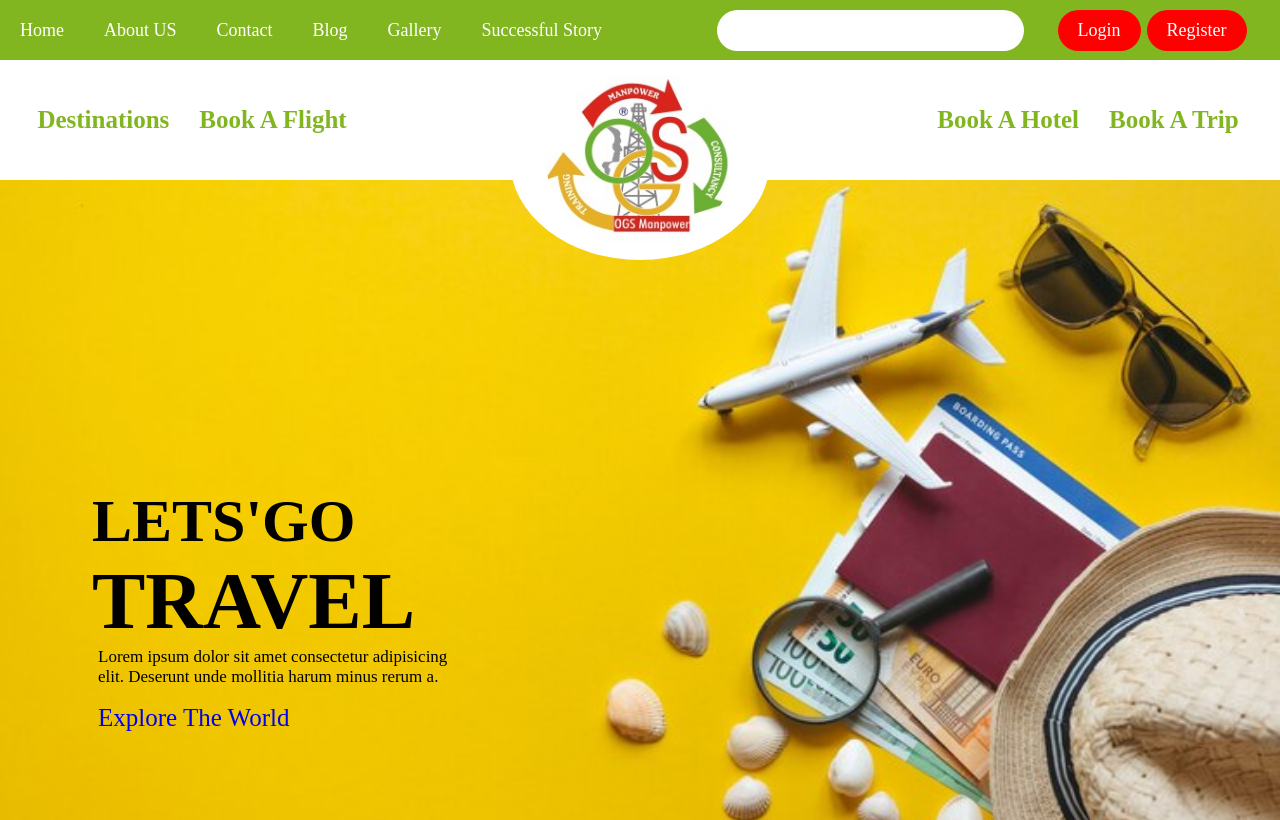
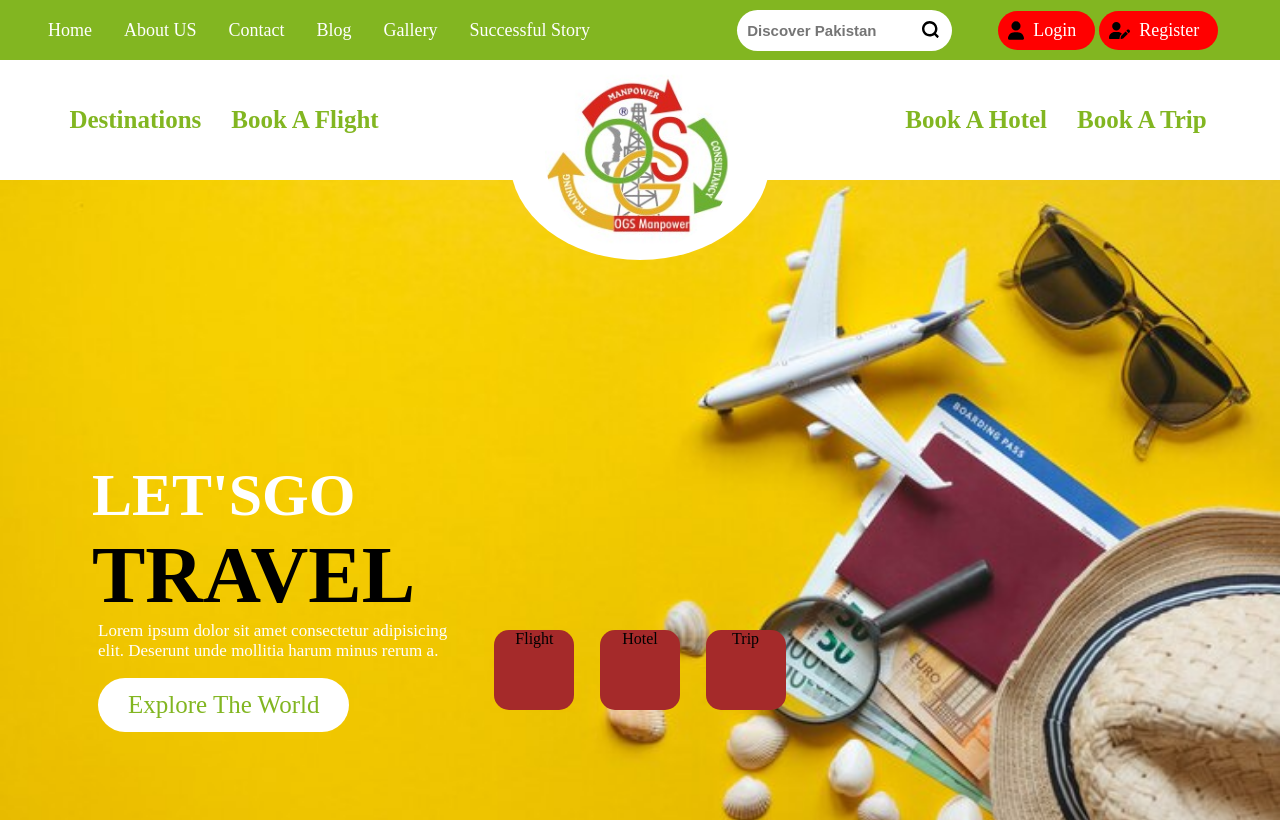
Before and after one commit to AjeetKumar002/OGS-trevelling, a plain HTML site: page index.html in a window 1280 px wide. Drawn offline with Linux system fonts and the light colour scheme.

Commit message:
OGS Travelling

```diff
--- a/index.html
+++ b/index.html
@@ -8,7 +8,8 @@
   </head>
   <body>
     <div class="main-div">
-      <div class="nav-top">
+        <div class="nav-top">
+          <div class="nav">
         <ul>
           <li><a href="#">Home</a></li>
           <li><a href="#">About US</a></li>
@@ -18,16 +19,20 @@
           <li><a href="#">Successful Story</a></li>
         </ul>
         <div class="search-bar">
-          <input type="search" />
+          <input type="search" placeholder="Discover Pakistan"/>
+          <img src="images/magnifying-glass-solid.svg" alt="button">
         </div>
         <div class="buttons">
           <div class="login">
+            <img src="images/user-solid.svg" alt="icon">
             <li><a href="#">Login</a></li>
           </div>
           <div class="register">
-            <li><a href="#">Register</a></li>
+            <img src="images/user-pen-solid.svg" alt="icon">
+            <li ><a href="#">Register</a></li>
           </div>
         </div>
+    </div>
       </div>
       <div class="nav-bottam">
         <div class="left">
@@ -46,7 +51,7 @@
       </div>
       <div class="home">
         <div class="text-box">
-          <h3 class="heading1">LETS'GO</h3>
+          <h3 class="heading1">LET'SGO</h3>
           <h1 class="heading2">TRAVEL</h1>
           <p>
             Lorem ipsum dolor sit amet consectetur adipisicing elit. Deserunt
@@ -54,6 +59,15 @@
           </p>
           <li><a href="#">Explore The World</a></li>
         </div>
+        <div class="home-items">
+            <div class="itmz">
+        <div class="box">Flight</div>
+        <div class="box">Hotel</div>
+        <div class="box">Trip</div>
+            </div>
+
+        </div>
+
       </div>
     </div>
   </body>
--- a/style.css
+++ b/style.css
@@ -16,57 +16,102 @@
     display: flex;
 }
 
- .nav-top ul {
+.nav-top .nav {
+    width: 95%;
+    display: flex;
+    margin: auto;
+}
+
+ .nav-top .nav ul {
     display: flex;
     align-items: center;
-    width: 50%;
+    width: 58%;
     list-style: none;
 }
 
- .nav-top ul li {
-    padding: 10px 20px;
+ .nav-top .nav ul li {
+    padding: 10px 16px;
 }
 
- .nav-top ul a {
+ .nav-top .nav ul a {
    font-size: 18px;
     text-decoration: none;
     color: white;
 }
 
- .nav-top .search-bar {
-    width: 30%;
+ .nav-top .nav .search-bar {
+    width: 19%;
     display: flex;
-    justify-content: end;
+    /* justify-content: end; */
     align-items: center;
 }
 
- .nav-top .search-bar input {
-    width: 80%;
+ .nav-top .nav .search-bar input {
+    width: 75%;
+    height: 41px;
     padding: 10px;
     font-size: 18px;
     border: none;
     outline: none;
-    border-radius: 50px;
+    border-top-left-radius: 24px;
+    border-bottom-left-radius: 24px;
 }
 
+.nav-top .nav .search-bar input::placeholder {
+    font-size: 15px;
+    font-weight: 600;
+}
 
- .nav-top .buttons {
-    width: 20%;
+.nav-top .nav .search-bar img {
+    width: 41px;
+    background-color: white;
+    padding: 11px;
+    border-top-right-radius: 24px;
+    border-bottom-right-radius: 24px;
+    cursor: pointer;
+}
+
+ .nav-top .nav .buttons {
+    width: 18%;
     display: flex;
     margin: auto;
     justify-content: center;
 }
 
- .nav-top .buttons li {
+.nav-top .nav .buttons .login, .register {
+    display: flex;
+    background-color: red;
+    padding: 8px 10px;
+    border-radius: 20px;
+    margin: 2px;
+}
+
+.nav-top .nav .buttons .register img {
+    width: 21px;
+    color: white;
+}
+
+.nav-top .nav .buttons .login img {
+    width: 16px;
+    color: white;
+}
+
+ .nav-top .nav .buttons .login li {
     list-style: none;
-    padding: 10px 20px;
-    margin: 3px;
-    border-radius: 50px;
+    padding: 1px 9px;
+    /* margin: 3px; */
+    /* border-radius: 50px; */
+    background-color: red;
+}
+
+.nav-top .nav .buttons .register li {
+    list-style: none;
+    padding: 1px 9px;
     background-color: red;
 
 }
 
- .nav-top .buttons li a {
+ .nav-top .nav .buttons li a {
     text-decoration: none;
     color: white;
     font-size: 18px;
@@ -82,7 +127,7 @@
 }
 
 .left{
-    width: 30%;
+    width: 35%;
     display: flex;
     justify-content: center;
     align-items: center;
@@ -99,7 +144,7 @@
 
 
 .center{
-    width: 40%;
+    width: 30%;
     display: flex;
     justify-content: center;
 }
@@ -120,7 +165,7 @@
 }
 
 .right{
-    width: 30%;
+    width: 35%;
     display: flex;
     justify-content: center;
     align-items: center;
@@ -150,10 +195,12 @@
 
  .home .heading1 {
     font-size: 60px;
+    color: white;
  }
 
  .home .heading2 {
     font-size: 80px;
+    font-weight: bolder;
  }
 
  .home p {
@@ -161,15 +208,41 @@
     margin-left: 6px;
     /* position: absolute; */
     font-size: 17px;
+    color: white;
  }
 
  .home li {
+    display: inline-block;
     list-style: none;
     margin: 17px 0px;
     margin-left: 6px;
+    padding: 13px 30px;
+    background-color: white;
+    border-radius: 30px;
  }
 
  .home li a {
     font-size: 25px;
     text-decoration: none;
+    color: rgb(130, 182, 33);
  }
+
+ .home .home-items {
+    position: absolute;
+    top: 630px;
+    width: 100%;
+ }
+
+.home .home-items .itmz {
+    display: flex;
+    justify-content: center;
+}
+
+ .home .home-items .itmz .box {
+    width: 80px;
+    height: 80px;
+    background-color: brown;
+    margin: 0rem 0.8rem;
+    border-radius: 15px;
+    text-align: center;
+ }
```
Also changed, not shown: images/city-solid.svg (added), images/earth-americas-solid.svg (added), images/hotel-solid.svg (added), images/magnifying-glass-solid.svg (added), images/suitcase-rolling-solid.svg (added), images/ticket-solid.svg (added), images/user-pen-solid.svg (added), images/user-solid.svg (added).
